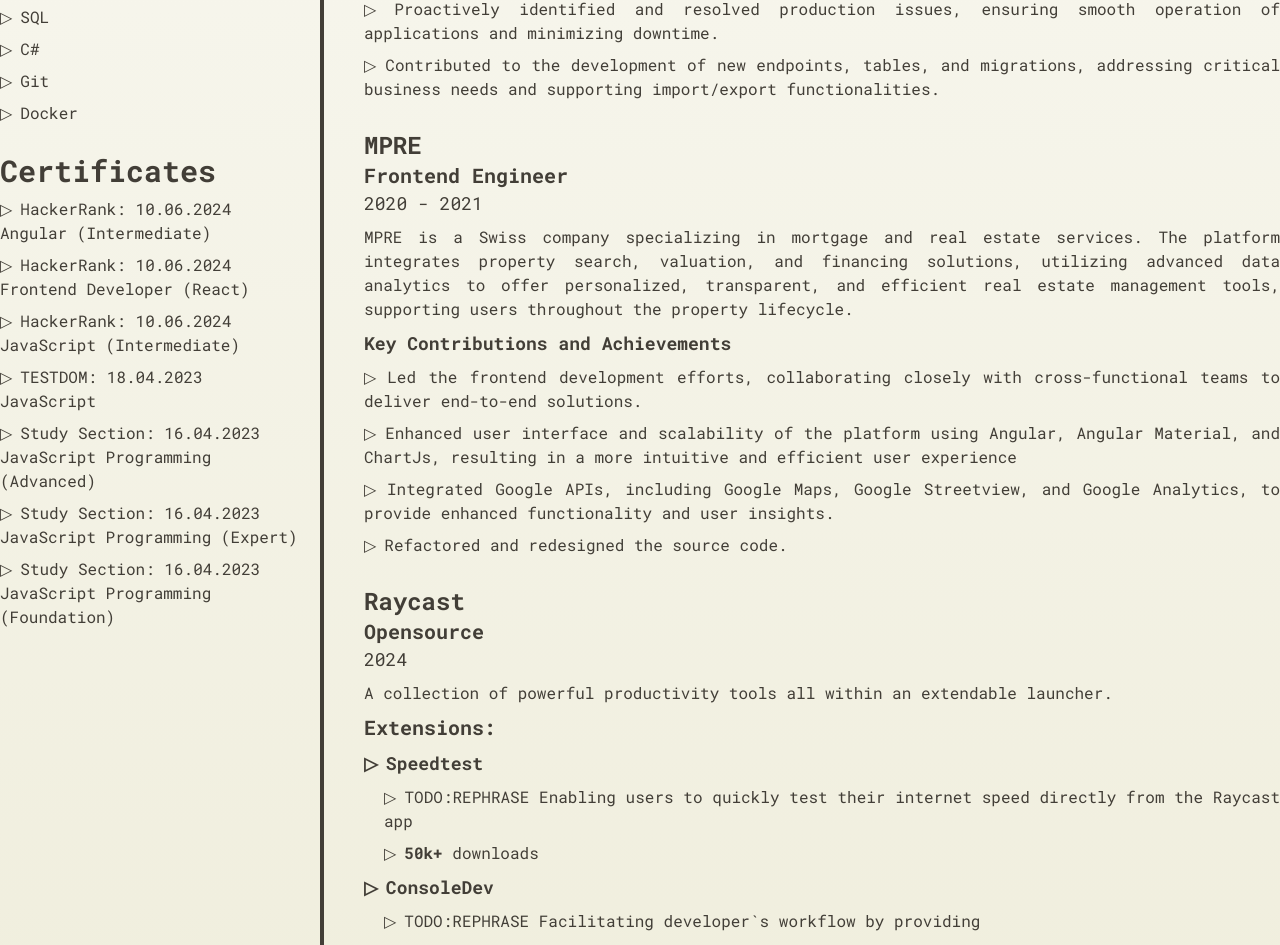
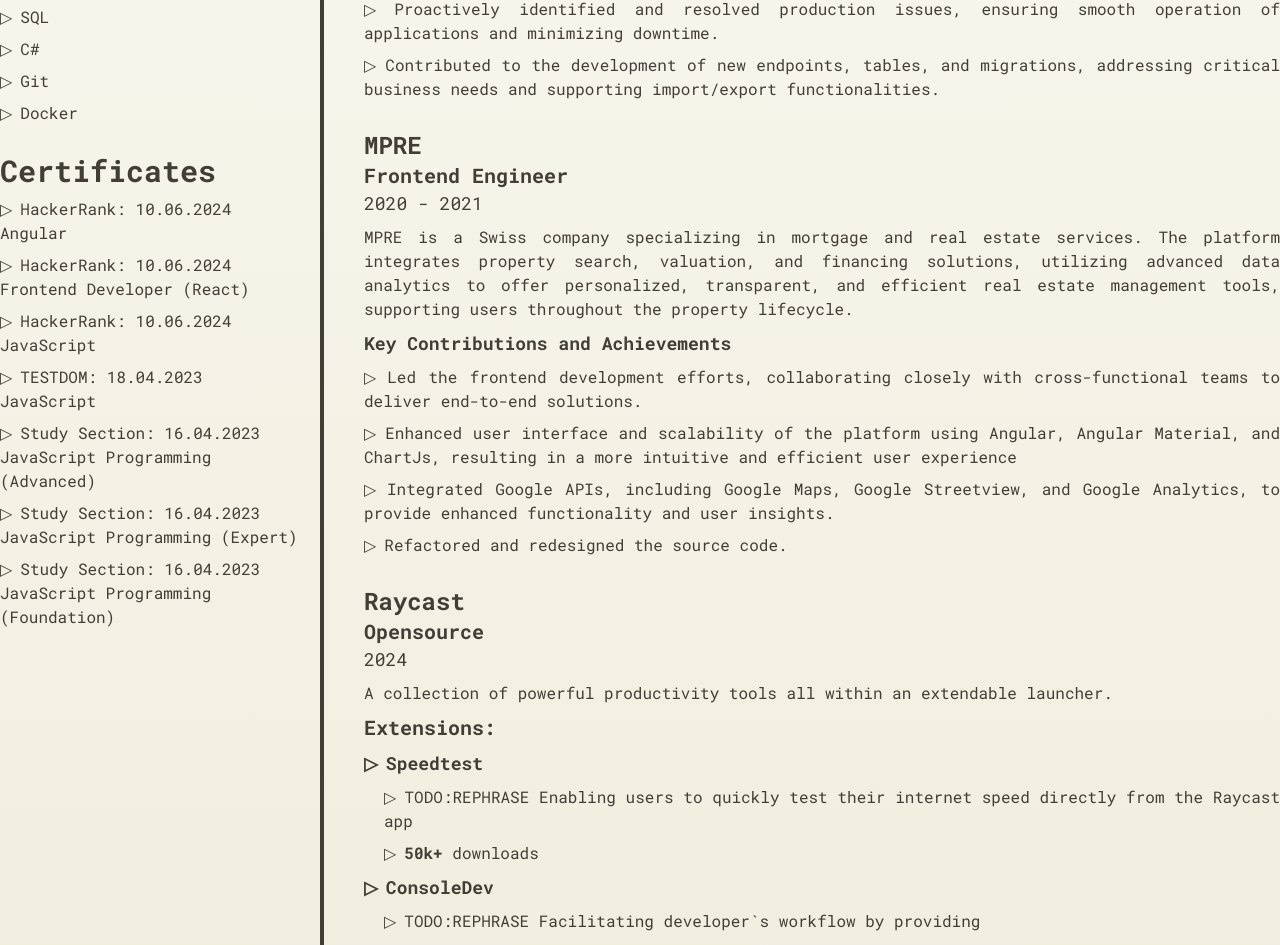
Before and after one commit to aliaksandrZh/cv, a Next.js app: page / in a window 1280 px wide. Shown: the part 1481-2426 px from the top of the page. Built offline with nearby package versions, Linux system fonts and the light colour scheme.

Commit message:
certificate preview

```diff
--- /dev/null
+++ b/src/components/CertificatePreview.tsx
@@ -0,0 +1,56 @@
+import { Certificate } from "@/data/certificates";
+import { cn } from "@/utils/cn";
+import { AnimatePresence, motion } from "framer-motion";
+import Image from "next/image";
+import { useEffect, useState } from "react";
+
+const CertificatePreview = ({
+  target,
+  data,
+}: {
+  target: HTMLElement | undefined;
+  data: Certificate | undefined;
+}) => {
+  // const [fullView, setFullView] = useState(false);
+
+  // useEffect(() => {
+  //   if (target) {
+  //     console.log(target);
+  //     setFullView(false);
+  //   }
+  // }, [target, data]);
+
+  return (
+    <AnimatePresence>
+      {target && (
+        <motion.div
+          initial={{ opacity: 0 }}
+          animate={{ opacity: 1 }}
+          exit={{ opacity: 0 }}
+          className="absolute right-0 z-10 max-h-fit w-full -translate-y-1/2 translate-x-full cursor-pointer rounded-2xl bg-white p-5 shadow-2xl transition-all duration-[1s] ease-[ease-in-out]"
+          style={{
+            top: target.offsetTop,
+          }}
+        >
+          {/* TODO: The image height should change smoothly */}
+          {/* <div
+            className={cn(
+              "z-10 transition-all duration-[1s] ease-[ease-in-out]",
+              fullView ? "fixed left-0 top-0 h-dvh w-dvw bg-yellow" : "",
+            )}
+          > */}
+          <div>
+            <Image
+              src={data?.img}
+              alt="certificate"
+              className="w-full rounded-2xl shadow-2xl"
+            />
+          </div>
+          {/* </div> */}
+        </motion.div>
+      )}
+    </AnimatePresence>
+  );
+};
+
+export default CertificatePreview;
--- a/src/components/Certificates.jsx
+++ /dev/null
@@ -1,53 +0,0 @@
-import Image from "next/image";
-import { useState } from "react";
-import { certificates } from "@/data/certificates";
-import { ListHoverEffect } from "./ui/list-hover-effect";
-import { AnimatePresence, motion } from "framer-motion";
-
-const Certificates = () => {
-  const [[preview, data], setPreview] = useState([]);
-
-  return (
-    <div>
-      <h3>Certificates</h3>
-      <ul className="group relative" onMouseLeave={(e) => setPreview([])}>
-        <ListHoverEffect>
-          {certificates.map((c) => (
-            <li
-              key={c.title}
-              className="hover-list-item-vertical text-left"
-              onMouseEnter={(e) => setPreview([e, c.img])}
-            >
-              <span>
-                {c.platform}: {c.date}
-              </span>
-              <div>{c.title}</div>
-            </li>
-          ))}
-        </ListHoverEffect>
-        <AnimatePresence>
-          {preview && (
-            <motion.div
-              initial={{ opacity: 0 }}
-              animate={{ opacity: 1 }}
-              exit={{ opacity: 0 }}
-              className="absolute right-0 z-10 max-h-fit w-full -translate-y-1/2 translate-x-full cursor-pointer rounded-2xl bg-white p-5 shadow-2xl transition-all duration-[1s] ease-[ease-in-out]"
-              style={{
-                top: preview?.target.offsetTop,
-              }}
-            >
-              {/* TODO: The image height should change smoothly */}
-              <Image
-                src={data}
-                alt="certificate"
-                className="w-full rounded-2xl shadow-2xl"
-              />
-            </motion.div>
-          )}
-        </AnimatePresence>
-      </ul>
-    </div>
-  );
-};
-
-export default Certificates;
--- /dev/null
+++ b/src/components/Certificates.tsx
@@ -0,0 +1,92 @@
+import Image from "next/image";
+import { useEffect, useRef, useState } from "react";
+import { Certificate, certificates } from "@/data/certificates";
+import { ListHoverEffect } from "./ui/list-hover-effect";
+import { AnimatePresence, motion } from "framer-motion";
+import CertificatePreview from "./CertificatePreview";
+
+const Certificates = () => {
+  const ref = useRef(null);
+  const [[preview, data], setPreview] = useState<
+    [HTMLElement, Certificate] | []
+  >([]);
+
+  // useEffect(() => {
+  //   setPreview([ref as HTMLElement, certificates[0]]);
+  // }, []);
+
+  return (
+    <div className="">
+      <h3>Certificates</h3>
+      {/* onMouseLeave={(e) => setPreview([])} */}
+      <ul className="group relative" onMouseLeave={(e) => setPreview([])}>
+        <ListHoverEffect>
+          {/* <li
+            ref={ref}
+            key={certificates[0].title}
+            className="hover-list-item-vertical text-left"
+            onMouseEnter={(e) =>
+              setPreview([e.target as HTMLElement, certificates[0]])
+            }
+          >
+            <span>
+              {certificates[0].platform}: {certificates[0].date}
+            </span>
+            <div>{certificates[0].title}</div>
+          </li>
+          <li
+            key={certificates[1].title}
+            className="hover-list-item-vertical text-left"
+            onMouseEnter={(e) =>
+              setPreview([e.target as HTMLElement, certificates[1]])
+            }
+          >
+            <span>
+              {certificates[1].platform}: {certificates[0].date}
+            </span>
+            <div>{certificates[1].title}</div>
+          </li> */}
+          {certificates.map((c, idx) => (
+            <li
+              key={c.title}
+              className="hover-list-item-vertical text-left"
+              onMouseEnter={(e) => setPreview([e.target as HTMLElement, c])}
+            >
+              <span>
+                {c.platform}: {c.date}
+              </span>
+              <div>{c.title}</div>
+            </li>
+          ))}
+        </ListHoverEffect>
+        <CertificatePreview target={preview} data={data} />
+        {/* <div className="absolute left-0 top-0">
+          <div className="fixed left-0 top-0 h-dvh w-dvw bg-yellow"></div>
+        </div> */}
+      </ul>
+    </div>
+  );
+};
+
+export default Certificates;
+// <AnimatePresence>
+//   {preview && (
+//     <motion.div
+//       initial={{ opacity: 0 }}
+//       animate={{ opacity: 1 }}
+//       exit={{ opacity: 0 }}
+//       className="absolute right-0 z-10 max-h-fit w-full -translate-y-1/2 translate-x-full cursor-pointer rounded-2xl bg-white p-5 shadow-2xl transition-all duration-[1s] ease-[ease-in-out]"
+//       style={{
+//         top: preview?.offsetTop,
+//       }}
+//     >
+//       {/* TODO: The image height should change smoothly */}
+//       <Image
+//         src={data?.img!}
+//         alt="certificate"
+//         onClick={() => {}}
+//         className="w-full rounded-2xl shadow-2xl"
+//       />
+//     </motion.div>
+//   )}
+// </AnimatePresence>;
--- a/src/data/certificates.tsx
+++ b/src/data/certificates.tsx
@@ -16,7 +16,7 @@
   {
     img: angularIntermediate,
     platform: "HackerRank",
-    title: "Angular (Intermediate)",
+    title: "Angular",
     date: "10.06.2024",
   },
   {
@@ -28,7 +28,7 @@
   {
     img: jsIntermediate,
     platform: "HackerRank",
-    title: "JavaScript (Intermediate)",
+    title: "JavaScript",
     date: "10.06.2024",
   },
   {
@@ -62,3 +62,5 @@
     date: "16.04.2023",
   },
 ];
+
+export type Certificate = (typeof certificates)[0];
```
